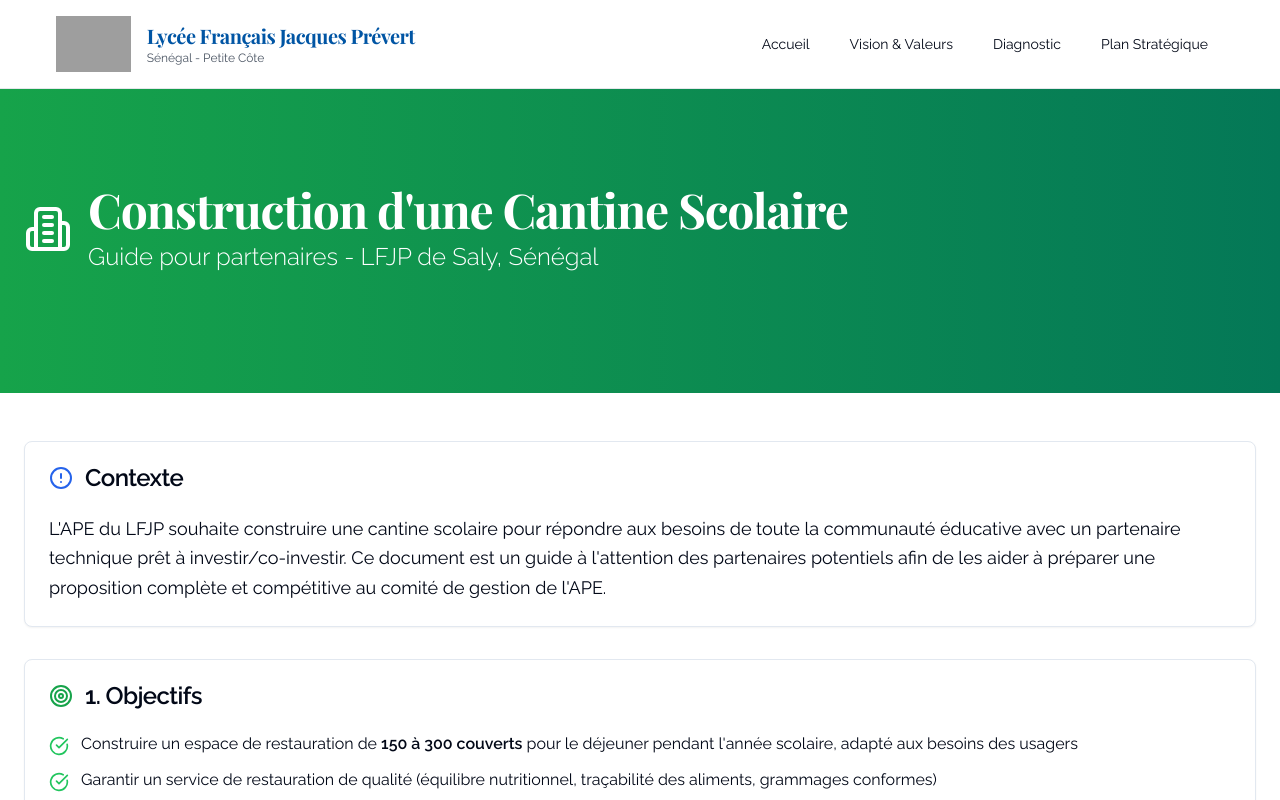
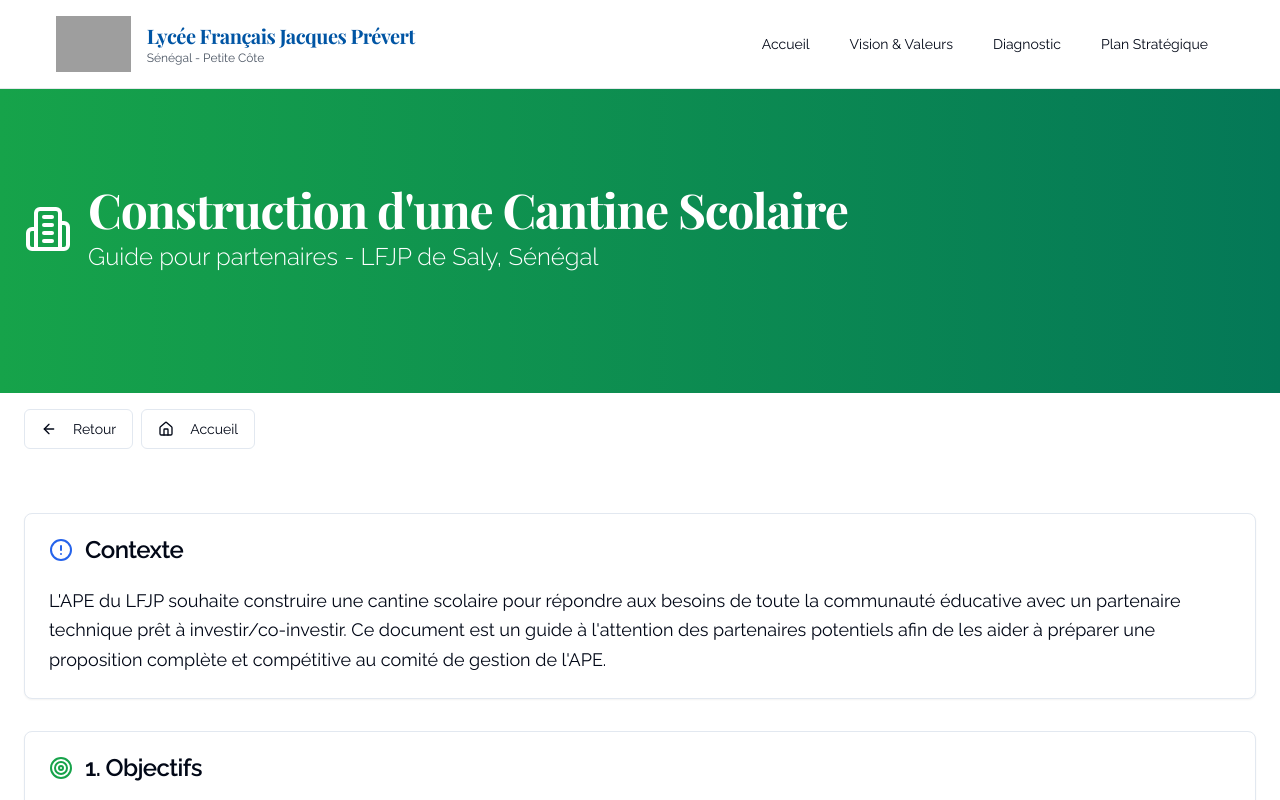
Before and after one commit to BastienCapel/psd-lfjp, a React (Vite) app: page /construction-cantine in a window 1280 px wide. Shown: the top 800 px of the page. Built offline with nearby package versions, Linux system fonts and the light colour scheme; grey boxes are pictures that could not be loaded.

Commit message:
Add navigation buttons

```diff
--- a/src/pages/ConstructionCantine.tsx
+++ b/src/pages/ConstructionCantine.tsx
@@ -1,9 +1,11 @@
 import React from 'react';
+import { useNavigate } from 'react-router-dom';
 import Navbar from '../components/Navbar';
 import Footer from '../components/Footer';
 import { Card, CardContent, CardHeader, CardTitle } from '../components/ui/card';
 import { Badge } from '../components/ui/badge';
 import { Separator } from '../components/ui/separator';
+import { Button } from '../components/ui/button';
 import {
   Building2,
   Users,
@@ -14,10 +16,14 @@ import {
   CheckCircle,
   AlertCircle,
   Target,
-  Wrench
+  Wrench,
+  ArrowLeft,
+  Home
 } from 'lucide-react';
 
 const ConstructionCantine = () => {
+  const navigate = useNavigate();
+
   return (
     <div className="min-h-screen flex flex-col font-raleway">
       <Navbar showLogo={true} />
@@ -37,6 +43,17 @@ const ConstructionCantine = () => {
             </div>
           </div>
         </div>
+      </div>
+
+      <div className="container mx-auto px-6 py-4 flex gap-2">
+        <Button variant="outline" onClick={() => navigate('/plan-strategique')}>
+          <ArrowLeft className="mr-2 h-4 w-4" />
+          Retour
+        </Button>
+        <Button variant="outline" onClick={() => navigate('/')}>
+          <Home className="mr-2 h-4 w-4" />
+          Accueil
+        </Button>
       </div>
 
       {/* Content */}
```
